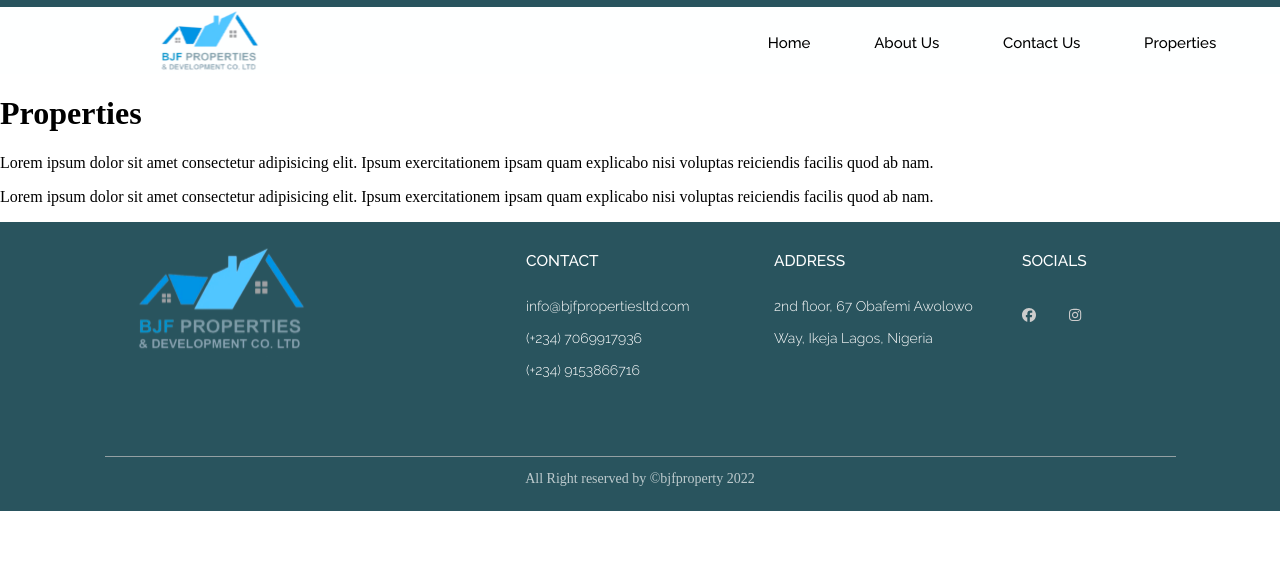
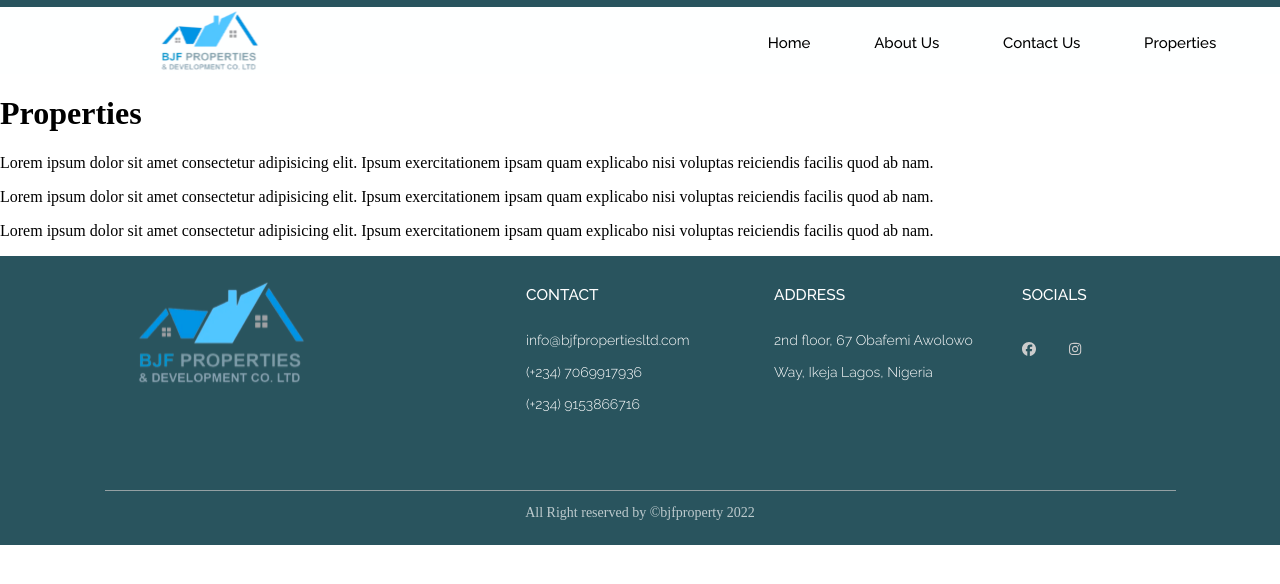
Before and after one commit to fayaio/telk, a Next.js app in the folder frontend/: page /properties in a window 1280 px wide. Shown: the top 584 px of the page. Built offline with nearby package versions, Linux system fonts and the light colour scheme; a web font is replaced by a local one.

Commit message:
added another p tag in properties page

```diff
--- a/frontend/pages/properties/index.js
+++ b/frontend/pages/properties/index.js
@@ -1,4 +1,4 @@
-import Head from "next/head";
+import Head from 'next/head';
 
 const properties = () => {
   return (
@@ -22,6 +22,11 @@ const properties = () => {
           exercitationem ipsam quam explicabo nisi voluptas reiciendis facilis
           quod ab nam.
         </p>
+        <p>
+          Lorem ipsum dolor sit amet consectetur adipisicing elit. Ipsum
+          exercitationem ipsam quam explicabo nisi voluptas reiciendis facilis
+          quod ab nam.
+        </p>
       </div>
     </>
   );
```
